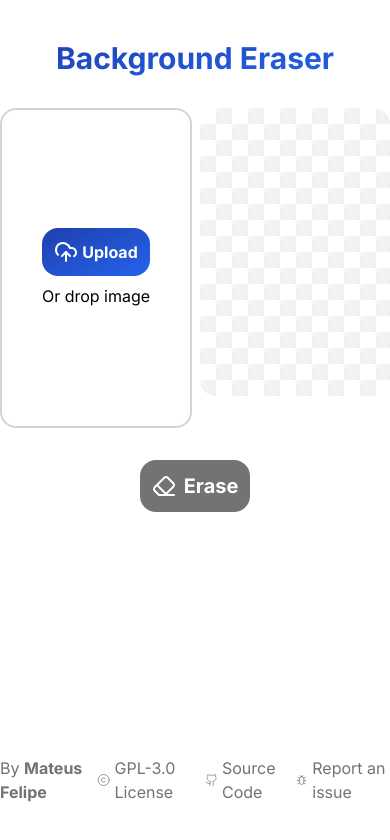
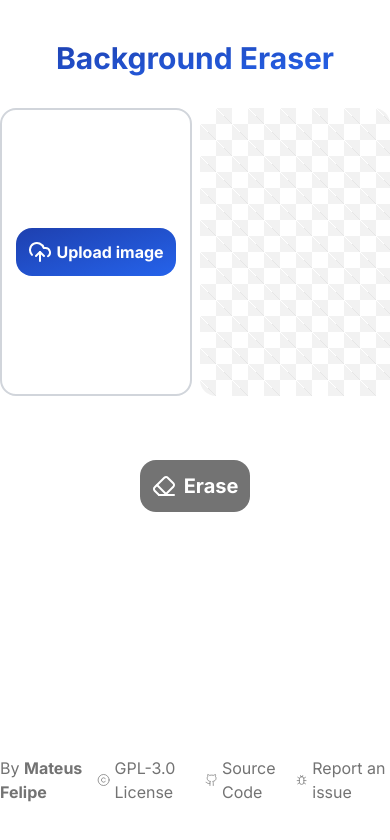
Before and after one commit to mateusfg7/background-eraser, a Next.js app: page / in a window 390 px wide. Shown: the top 840 px of the page. Built offline with nearby package versions, Linux system fonts and the light colour scheme.

Commit message:
feat(ui): make "upload-image-board" responsible

```diff
--- a/src/app/components/upload-image-board.tsx
+++ b/src/app/components/upload-image-board.tsx
@@ -40,7 +40,7 @@ export function UploadImageBoard({
   }
   return (
     <div
-      className={`flex h-full w-full cursor-pointer items-center justify-center overflow-hidden rounded-2xl border-2 text-center transition-all ${
+      className={`flex h-72 w-full cursor-pointer items-center justify-center overflow-hidden rounded-2xl border-2 text-center transition-all sm:h-full ${
         isDragOver ? 'border-blue-800 bg-gray-200' : 'border-gray-300'
       }`}
       onDragEnter={event => {
@@ -78,9 +78,10 @@ export function UploadImageBoard({
           <div className="flex flex-col items-center gap-2">
             <p className="inline-flex items-center gap-1 rounded-2xl bg-gradient-to-br from-blue-800 to-blue-600 p-3 font-bold text-white transition-all duration-1000 hover:from-blue-600 hover:to-blue-400">
               <UploadCloud />
-              <span>Upload</span>
+              <span className="hidden sm:inline">Upload</span>
+              <span className="inline sm:hidden">Upload image</span>
             </p>
-            <p>Or drop image</p>
+            <p className="hidden sm:inline">Or drop image</p>
           </div>
         )}
       </label>
```
